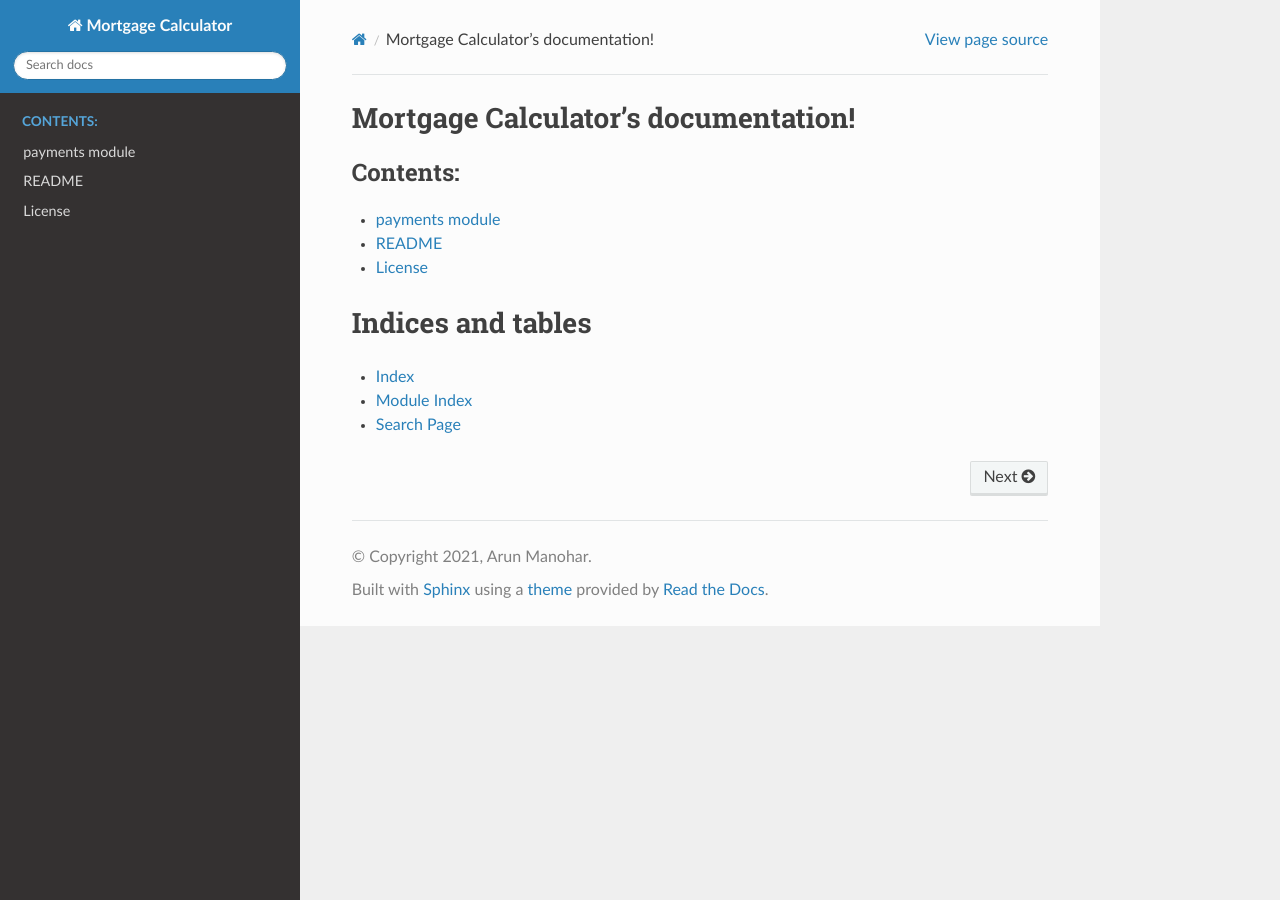
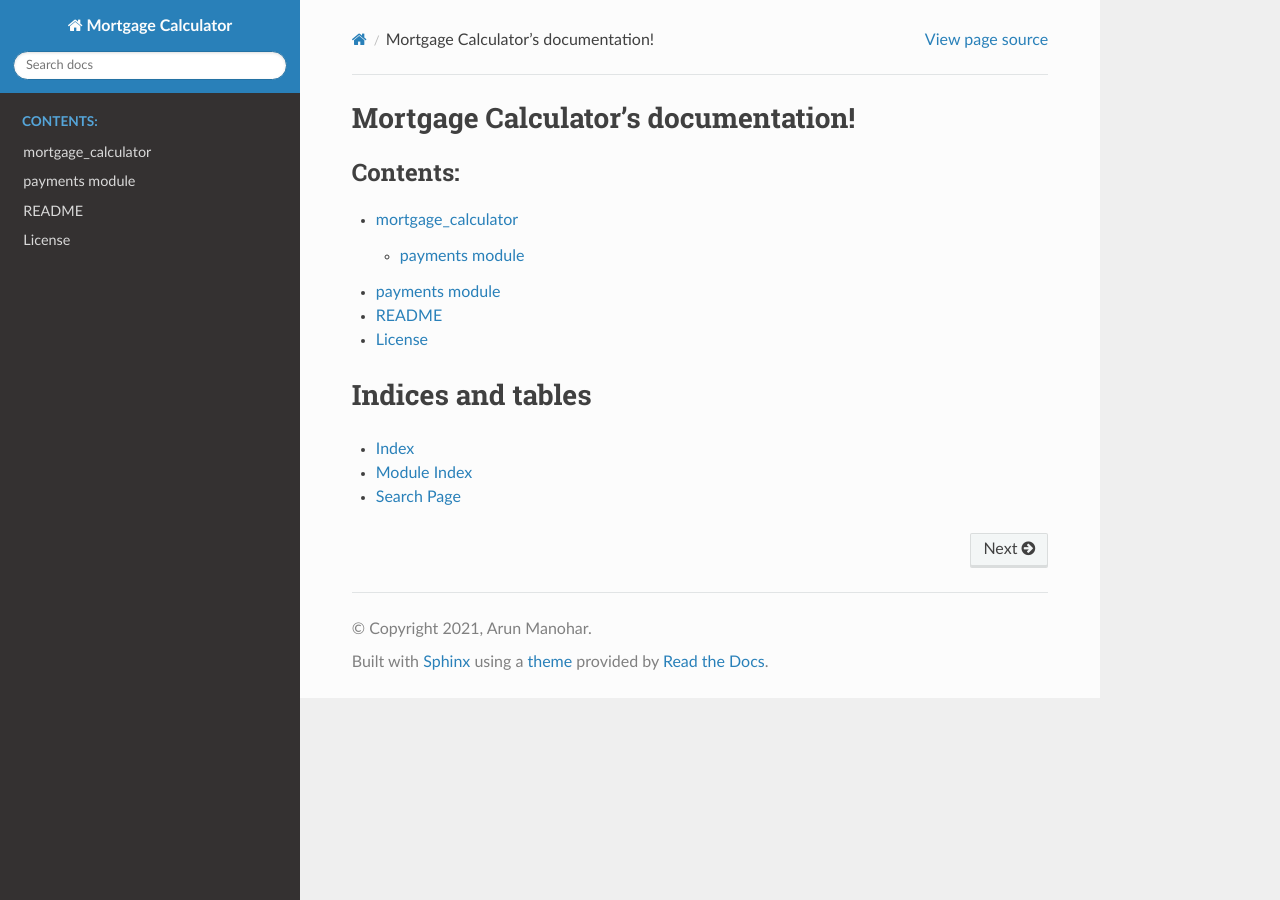
Before and after one commit to arunmano121/mortgage_calculator, a Sphinx documentation site: the page built from docs/index.rst, in a window 1280 px wide. Built offline with Sphinx 7.4.7 and the Read the Docs theme 2.0.0, drawn with Linux system fonts in a browser that asks for light colours; some of the changed lines change nothing that is shown.

Commit message:
yet another check

```diff
--- a/docs/conf.py
+++ b/docs/conf.py
@@ -12,9 +12,7 @@
 #
 import os
 import sys
-sys.path.insert(0, os.path.abspath('.'))
 sys.path.insert(0, os.path.abspath('../'))
-sys.path.insert(0, os.path.abspath('../../mortgage_calculator/'))
 
 
 # -- Project information -----------------------------------------------------
--- a/docs/index.rst
+++ b/docs/index.rst
@@ -5,6 +5,7 @@ Mortgage Calculator's documentation!
    :maxdepth: 2
    :caption: Contents:
 
+   modules
    payments
    README
    LICENSE
```
Also changed, not shown: docs/requirements.txt (added).
